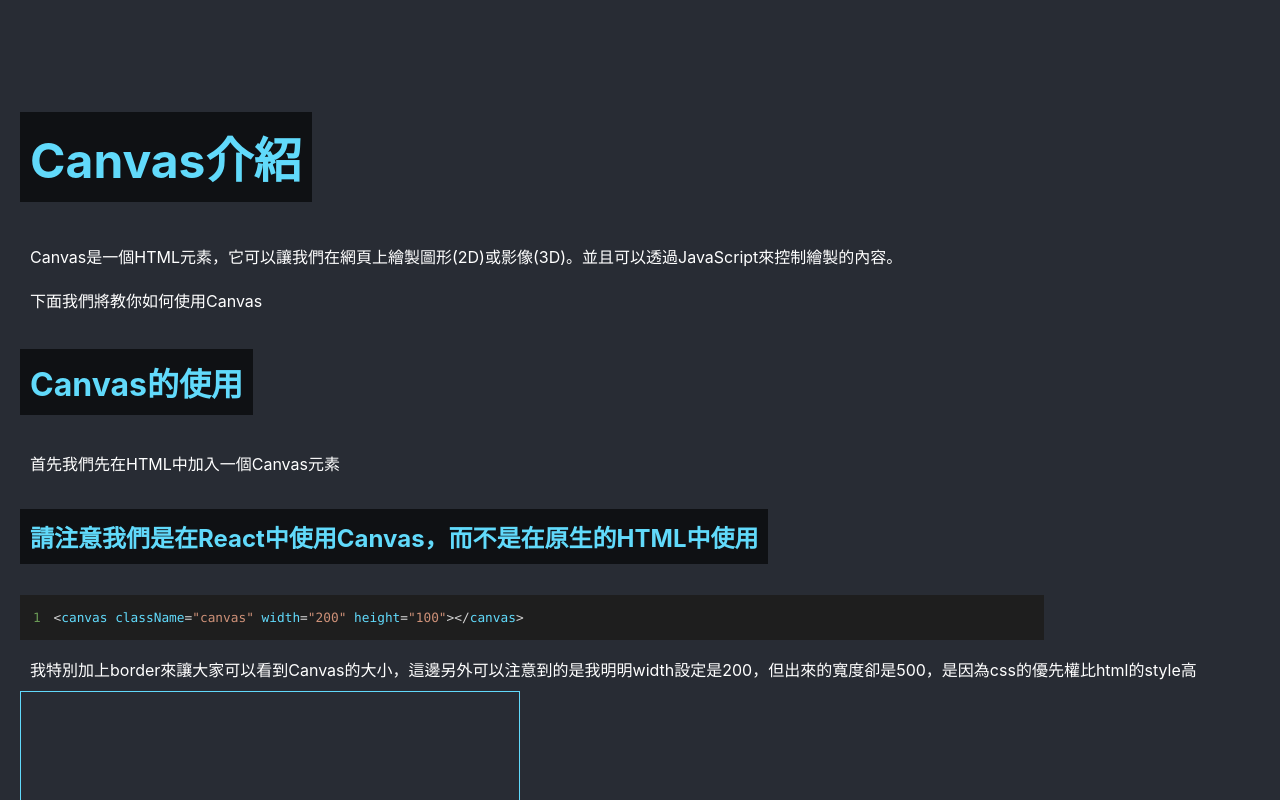
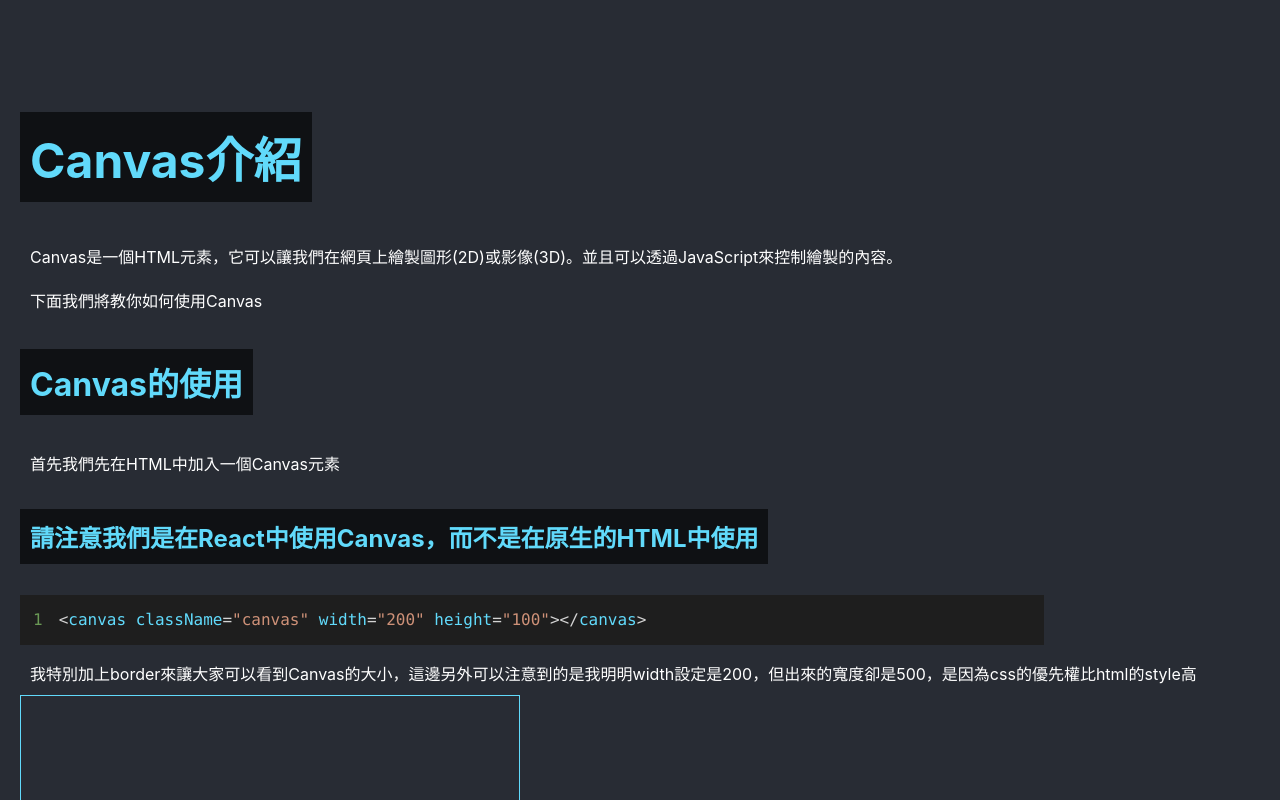
Before and after one commit to Bobo100/Canvas-Dictionary, a Next.js app: page / in a window 1280 px wide. Shown: the top 800 px of the page. Built offline with nearby package versions, Linux system fonts and the light colour scheme.

Commit message:
Update global.scss

```diff
--- a/styles/global.scss
+++ b/styles/global.scss
@@ -161,7 +161,7 @@
 // }
 
 code {
-    font-size: 1vw !important;
+    font-size: 2vmin !important
 }
 
 .navbar {
```
